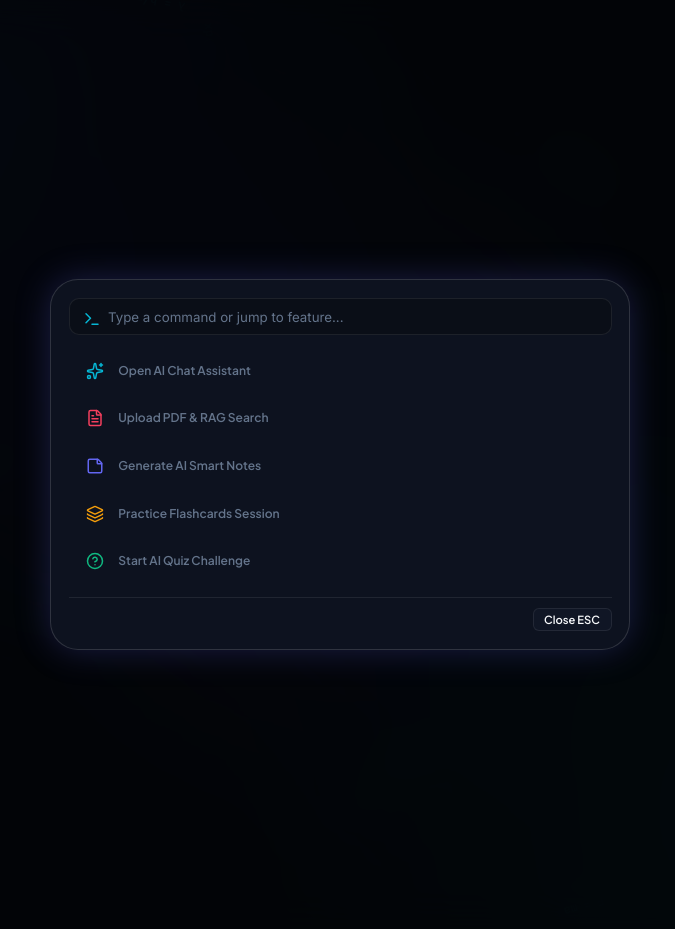
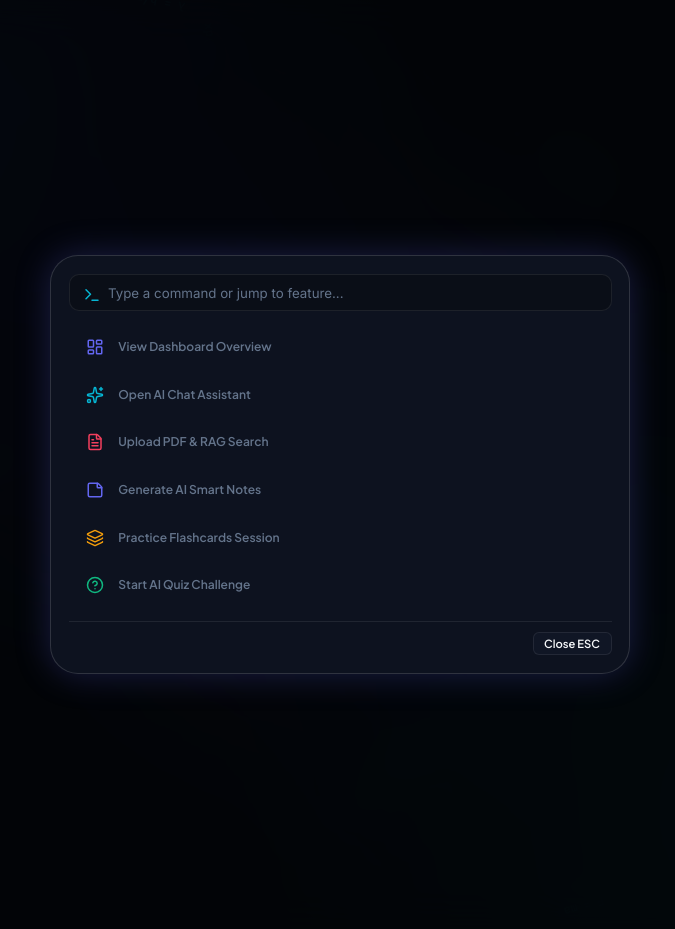
Before and after one commit to ANHADKN/NOTE_X_AI, a Flask app: template app/templates/index.html in a window 1280 px wide, after a click that opens the changed part. Shown: the whole page, without its empty margins (300-975 px from the left). Run offline with Flask 3, Linux system fonts and the light colour scheme; the template is opened without the code that fills it, so the values that code supplies are empty.

Commit message:
feat: initialize project dashboard interface and core layout structure

```diff
--- a/app/static/js/modules/dashboard.js
+++ b/app/static/js/modules/dashboard.js
@@ -1,6 +1,9 @@
 /* noteX AI - Feature-Rich AI Study Platform Dashboard (Hyper Pro) */
 const DashboardModule = {
   async render(container) {
+    if (!container) container = document.getElementById('app-view-container');
+    if (!container) return;
+
     const timeOfDay = new Date().getHours() < 12 ? 'Good Morning' : (new Date().getHours() < 17 ? 'Good Afternoon' : 'Good Evening');
     const studentGrade = typeof APP_STATE !== 'undefined' ? APP_STATE.currentGrade : 'Class 10';
 
@@ -229,7 +232,7 @@ const DashboardModule = {
             <button class="hyper-btn hyper-btn-glass hyper-btn-sm" onclick="location.hash='#library'">Library</button>
           </div>
           <div id="dashRecentPdfsList" style="display: flex; flex-direction: column; gap: 0.65rem;">
-            <div style="text-align: center; color: var(--hyper-text-muted); padding: 1rem;">Loading documents...</div>
+            ${this.getFallbackPdfsHTML()}
           </div>
         </div>
 
@@ -242,11 +245,16 @@ const DashboardModule = {
             <button class="hyper-btn hyper-btn-glass hyper-btn-sm" onclick="location.hash='#chat'">View All</button>
           </div>
           <div id="dashRecentChatsList" style="display: flex; flex-direction: column; gap: 0.65rem;">
-            <div style="text-align: center; color: var(--hyper-text-muted); padding: 1rem;">Loading active threads...</div>
+            ${this.getFallbackChatsHTML()}
           </div>
         </div>
       </div>
     `;
+
+    // Immediately trigger Lucide icons so DOM renders icons instantly
+    if (typeof lucide !== 'undefined') {
+      lucide.createIcons();
+    }
 
     await this.loadDashboardData();
   },
@@ -264,11 +272,42 @@ const DashboardModule = {
     }
   },
 
+  getFallbackPdfsHTML() {
+    return `
+      <div class="hyper-card hyper-card-interactive" style="padding: 0.85rem; display: flex; justify-content: space-between; align-items: center;">
+        <div style="display: flex; align-items: center; gap: 0.75rem;">
+          <i data-lucide="file-text" style="width: 20px; color: var(--hyper-accent-rose);"></i>
+          <div>
+            <div style="font-weight: 600; font-size: 0.88rem; color: var(--hyper-text-primary);">Sample_Notes_Class10.pdf</div>
+            <div style="font-size: 0.75rem; color: var(--hyper-text-muted);">14 Pages • Indexed & Ready</div>
+          </div>
+        </div>
+        <button class="hyper-btn hyper-btn-glass hyper-btn-sm" onclick="location.hash = '#rag'">Search</button>
+      </div>
+    `;
+  },
+
+  getFallbackChatsHTML() {
+    return `
+      <div class="hyper-card hyper-card-interactive" style="padding: 0.85rem; display: flex; justify-content: space-between; align-items: center;">
+        <div style="display: flex; align-items: center; gap: 0.75rem;">
+          <i data-lucide="message-square" style="width: 18px; color: var(--hyper-accent-primary);"></i>
+          <div>
+            <div style="font-weight: 600; font-size: 0.88rem; color: var(--hyper-text-primary);">Newton's Laws & Mechanics Review</div>
+            <div style="font-size: 0.75rem; color: var(--hyper-text-muted);">Active Session</div>
+          </div>
+        </div>
+        <button class="hyper-btn hyper-btn-glass hyper-btn-sm" onclick="location.hash = '#chat'">Resume</button>
+      </div>
+    `;
+  },
+
   async loadDashboardData() {
-    try {
-      const docRes = await API.get('/rag/documents');
-      const docContainer = document.getElementById('dashRecentPdfsList');
-      if (docContainer) {
+    // 1. Fetch Documents (Independent try-catch)
+    const docContainer = document.getElementById('dashRecentPdfsList');
+    if (docContainer) {
+      try {
+        const docRes = await API.get('/rag/documents');
         if (docRes && docRes.success && docRes.data && docRes.data.documents && docRes.data.documents.length > 0) {
           docContainer.innerHTML = docRes.data.documents.slice(0, 3).map(doc => `
             <div class="hyper-card hyper-card-interactive" style="padding: 0.85rem; display: flex; justify-content: space-between; align-items: center;">
@@ -282,25 +321,17 @@ const DashboardModule = {
               <button class="hyper-btn hyper-btn-glass hyper-btn-sm" onclick="location.hash = '#rag'">Search</button>
             </div>
           `).join('');
-        } else {
-          docContainer.innerHTML = `
-            <div class="hyper-card hyper-card-interactive" style="padding: 0.85rem; display: flex; justify-content: space-between; align-items: center;">
-              <div style="display: flex; align-items: center; gap: 0.75rem;">
-                <i data-lucide="file-text" style="width: 20px; color: var(--hyper-accent-rose);"></i>
-                <div>
-                  <div style="font-weight: 600; font-size: 0.88rem; color: var(--hyper-text-primary);">Sample_Notes_Class10.pdf</div>
-                  <div style="font-size: 0.75rem; color: var(--hyper-text-muted);">14 Pages • Indexed & Ready</div>
-                </div>
-              </div>
-              <button class="hyper-btn hyper-btn-glass hyper-btn-sm" onclick="location.hash = '#rag'">Search</button>
-            </div>
-          `;
         }
+      } catch (e) {
+        // Fallback already pre-rendered
       }
+    }
 
-      const chatRes = await API.get('/chat/conversations');
-      const chatContainer = document.getElementById('dashRecentChatsList');
-      if (chatContainer) {
+    // 2. Fetch Chat Threads (Independent try-catch)
+    const chatContainer = document.getElementById('dashRecentChatsList');
+    if (chatContainer) {
+      try {
+        const chatRes = await API.get('/chat/conversations');
         if (chatRes && chatRes.success && chatRes.data && chatRes.data.conversations && chatRes.data.conversations.length > 0) {
           chatContainer.innerHTML = chatRes.data.conversations.slice(0, 3).map(conv => `
             <div class="hyper-card hyper-card-interactive" style="padding: 0.85rem; display: flex; justify-content: space-between; align-items: center;">
@@ -314,23 +345,15 @@ const DashboardModule = {
               <button class="hyper-btn hyper-btn-glass hyper-btn-sm" onclick="location.hash = '#chat'">Resume</button>
             </div>
           `).join('');
-        } else {
-          chatContainer.innerHTML = `
-            <div class="hyper-card hyper-card-interactive" style="padding: 0.85rem; display: flex; justify-content: space-between; align-items: center;">
-              <div style="display: flex; align-items: center; gap: 0.75rem;">
-                <i data-lucide="message-square" style="width: 18px; color: var(--hyper-accent-primary);"></i>
-                <div>
-                  <div style="font-weight: 600; font-size: 0.88rem; color: var(--hyper-text-primary);">Newton's Laws & Mechanics Review</div>
-                  <div style="font-size: 0.75rem; color: var(--hyper-text-muted);">Active Session</div>
-                </div>
-              </div>
-              <button class="hyper-btn hyper-btn-glass hyper-btn-sm" onclick="location.hash = '#chat'">Resume</button>
-            </div>
-          `;
         }
+      } catch (e) {
+        // Fallback already pre-rendered
       }
-    } catch (e) {
-      console.log('Dashboard load error:', e);
+    }
+
+    // Refresh Lucide icons for any updated elements
+    if (typeof lucide !== 'undefined') {
+      lucide.createIcons();
     }
   }
 };
--- a/app/templates/index.html
+++ b/app/templates/index.html
@@ -48,10 +48,10 @@
       </div>
 
       <ul class="hyper-nav-list">
-        <li class="hyper-nav-item" data-view="dashboard">
+        <li class="hyper-nav-item active" data-view="dashboard">
           <a href="#dashboard"><i data-lucide="layout-dashboard"></i> <span>Dashboard</span></a>
         </li>
-        <li class="hyper-nav-item active" data-view="chat">
+        <li class="hyper-nav-item" data-view="chat">
           <a href="#chat"><i data-lucide="sparkles"></i> <span>AI Chat Assistant</span></a>
         </li>
         <li class="hyper-nav-item" data-view="library">
@@ -127,6 +127,9 @@
         <input type="text" id="commandPaletteInput" class="hyper-input" placeholder="Type a command or jump to feature..." style="padding-left: 2.75rem; border-radius: var(--hyper-radius-sm); font-size: 0.95rem;">
       </div>
       <div style="display: flex; flex-direction: column; gap: 0.35rem; max-height: 320px; overflow-y: auto;">
+        <div class="hyper-btn hyper-btn-ghost" style="justify-content: flex-start;" onclick="location.hash='#dashboard'; document.getElementById('commandPaletteModal').style.display='none';">
+          <i data-lucide="layout-dashboard" style="color: var(--hyper-accent-primary); width: 18px; margin-right: 0.5rem;"></i> View Dashboard Overview
+        </div>
         <div class="hyper-btn hyper-btn-ghost" style="justify-content: flex-start;" onclick="location.hash='#chat'; document.getElementById('commandPaletteModal').style.display='none';">
           <i data-lucide="sparkles" style="color: var(--hyper-accent-cyan); width: 18px; margin-right: 0.5rem;"></i> Open AI Chat Assistant
         </div>
```
